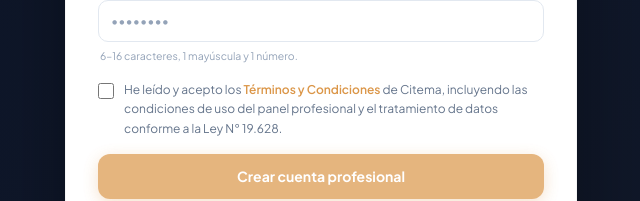
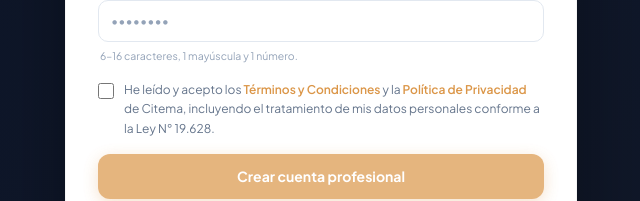
Before and after one commit to seinosuke14/Reserva, an Angular app: page /registro in a window 1280 px wide. Shown: the part 590-791 px from the top of the page, without its empty margins (319-959 px from the left). Built offline with nearby package versions, Linux system fonts and the light colour scheme; no server answers.

Commit message:
privacidad y terminos y condiciones

```diff
--- a/src/app/app.routes.ts
+++ b/src/app/app.routes.ts
@@ -25,6 +25,10 @@ export const routes: Routes = [
     path: 'terminos',
     loadComponent: () => import('./public/terminos/terminos.component').then(m => m.TerminosComponent)
   },
+  {
+    path: 'privacidad',
+    loadComponent: () => import('./public/privacidad/privacidad.component').then(m => m.PrivacidadComponent)
+  },
   // Portal de reservas público (nuevo flujo con roles y email check)
   {
     path: 'reservar/:slug',
--- a/src/app/features/register/register.component.html
+++ b/src/app/features/register/register.component.html
@@ -237,10 +237,10 @@
             class="mt-[3px] w-4 h-4 shrink-0 accent-[#db9648] cursor-pointer" />
           <span class="text-[12px] text-ink-500 leading-relaxed">
             He leído y acepto los
-            <a href="/terminos" target="_blank" class="font-semibold text-[#db9648] hover:underline">
-              Términos y Condiciones
-            </a>
-            de Citema, incluyendo las condiciones de uso del panel profesional y el tratamiento de datos conforme a la Ley N° 19.628.
+            <a href="/terminos" target="_blank" class="font-semibold text-[#db9648] hover:underline">Términos y Condiciones</a>
+            y la
+            <a href="/privacidad" target="_blank" class="font-semibold text-[#db9648] hover:underline">Política de Privacidad</a>
+            de Citema, incluyendo el tratamiento de mis datos personales conforme a la Ley N° 19.628.
           </span>
         </label>
 
--- a/src/app/public/components/booking-footer/booking-footer.component.ts
+++ b/src/app/public/components/booking-footer/booking-footer.component.ts
@@ -6,7 +6,8 @@ import { Component } from '@angular/core';
   template: `
     <footer class="portal-footer">
       Powered by <strong>Citema</strong> · Reservas seguras con Webpay ·
-      <a href="/terminos" target="_blank" class="footer-terms">Términos y Condiciones</a>
+      <a href="/terminos" target="_blank" class="footer-terms">Términos y Condiciones</a> ·
+      <a href="/privacidad" target="_blank" class="footer-terms">Política de Privacidad</a>
     </footer>
   `,
   styleUrl: './booking-footer.component.scss'
```
